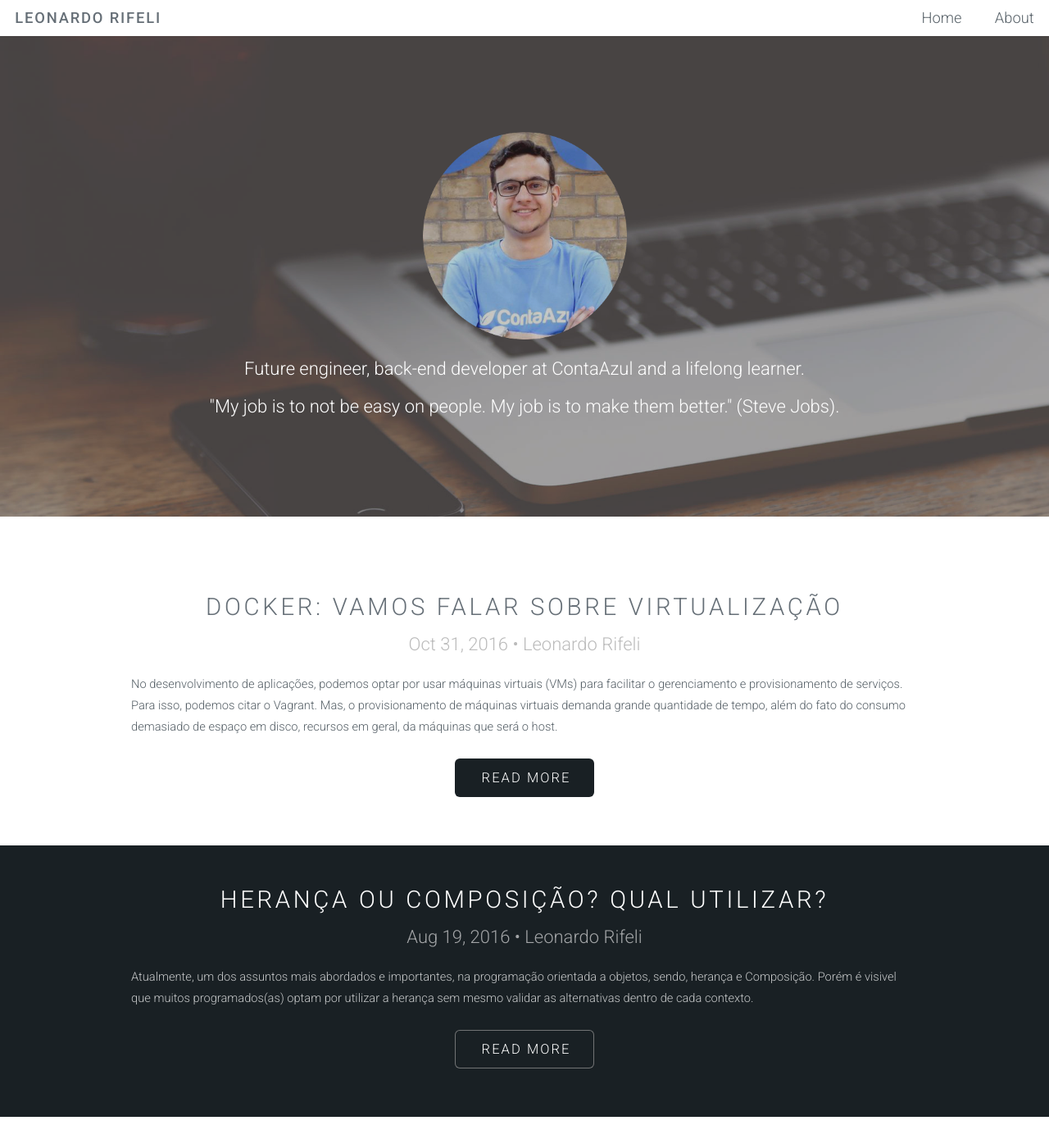
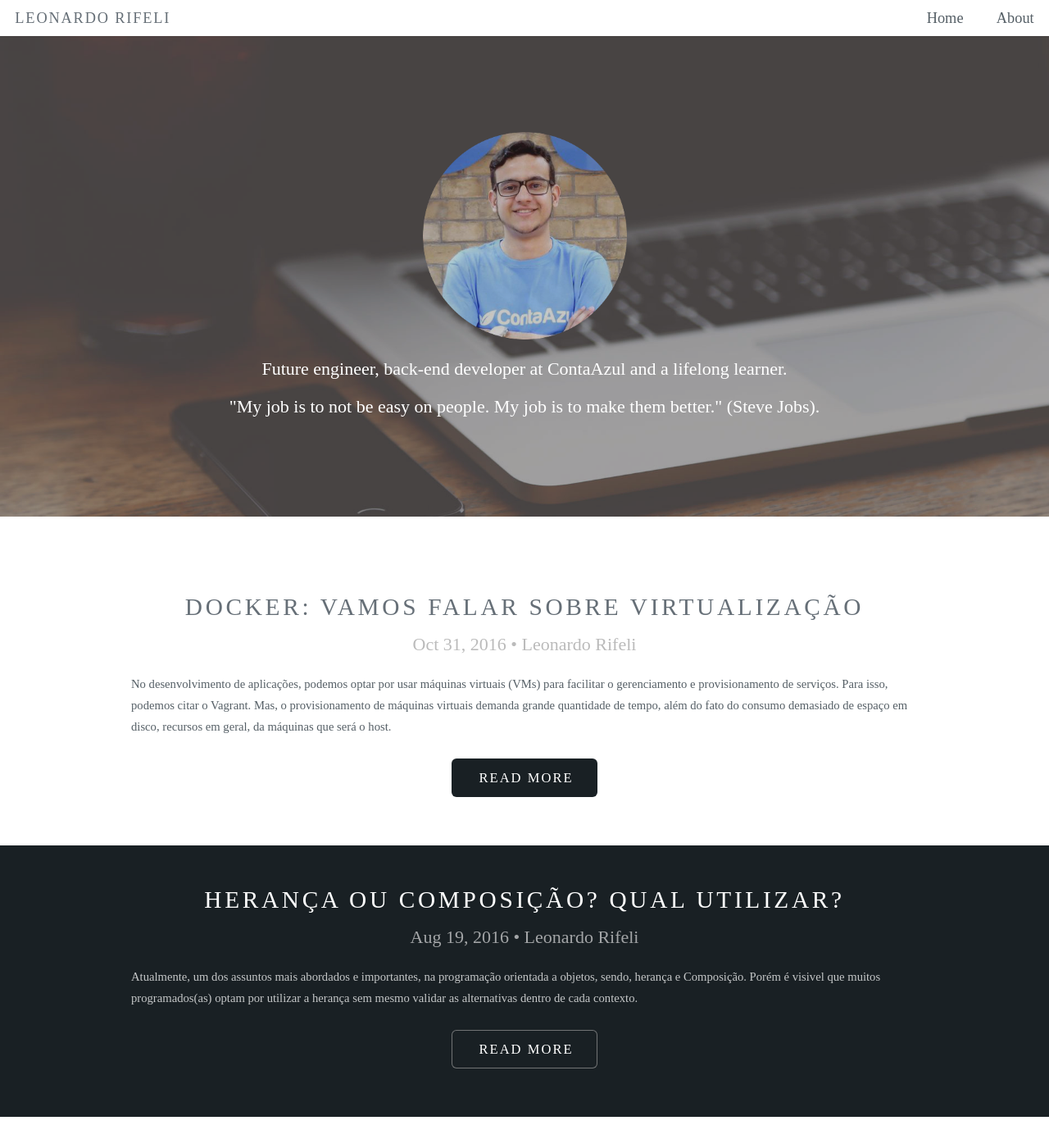
Before and after one commit to leonardorifeli/leonardorifeli-website, a Jekyll site: the page built from index.html, in a window 1280 px wide and 1400 px high. Shown: the whole window at 82% size. Built offline with Jekyll 4.4.1, drawn with Linux system fonts in a browser that asks for light colours.

Commit message:
Commented font-family

```diff
--- a/css/style.css
+++ b/css/style.css
@@ -16,7 +16,7 @@ body {
 
 body, input, select, textarea {
 	color: #555f66;
-	font-family: "Roboto", Helvetica, sans-serif;
+	/*font-family: "Roboto", Helvetica, sans-serif;*/
 	font-size: 14pt;
 	font-weight: 300;
 	line-height: 1.75em;
```
